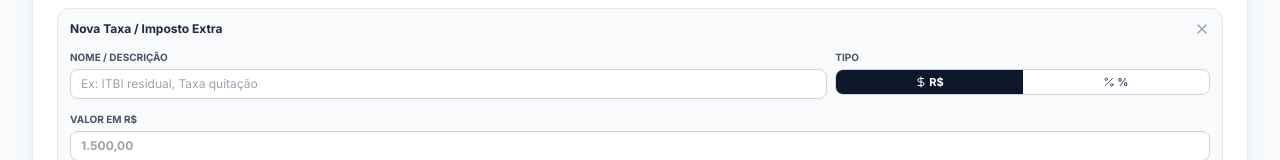
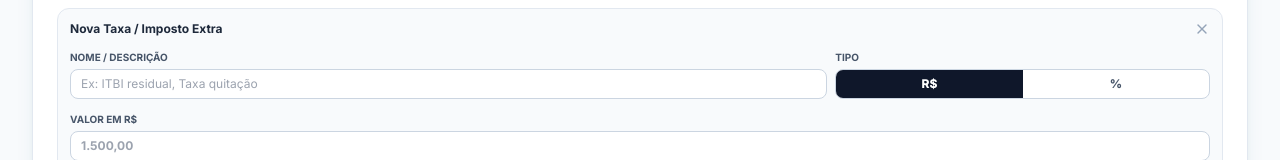
Before and after one commit to junioelizeu0-glitch/imovel-decisao, a React (Vite) app in the folder frontend/: page / in a window 1280 px wide. Both pictures are taken after a click on the button "Adicionar Taxa/Imposto Extra". Shown: the part 1211-1371 px from the top of the page. Built offline with nearby package versions, Linux system fonts and the light colour scheme.

Commit message:
fix: remover simbolos duplicados dos botoes de tipo em ListaDeducoesExtras e exibir R$ e % de forma limpa

```diff
--- a/frontend/src/components/ListaDeducoesExtras.tsx
+++ b/frontend/src/components/ListaDeducoesExtras.tsx
@@ -1,7 +1,7 @@
 import React, { useState } from "react";
-import { Plus, Trash2, Tag, Percent, DollarSign, Check, X } from "lucide-react";
+import { Plus, Trash2, Tag, Check, X } from "lucide-react";
 import { TaxaExtra } from "../types";
-import { formatCurrencyBRL, parseCurrencyBRL } from "../utils/formatters";
+import { parseCurrencyBRL } from "../utils/formatters";
 
 interface ListaDeducoesExtrasProps {
   taxasExtras: TaxaExtra[];
@@ -140,20 +140,20 @@ export const ListaDeducoesExtras: React.FC<ListaDeducoesExtrasProps> = ({
                 <button
                   type="button"
                   onClick={() => setTipo("FIXO")}
-                  className={`flex-1 py-1 text-[11px] font-bold flex items-center justify-center gap-0.5 ${
+                  className={`flex-1 py-1.5 text-xs font-extrabold transition ${
                     tipo === "FIXO" ? "bg-slate-900 text-white" : "text-slate-600 hover:bg-slate-100"
                   }`}
                 >
-                  <DollarSign className="w-3 h-3" /> R$
+                  R$
                 </button>
                 <button
                   type="button"
                   onClick={() => setTipo("PERCENTUAL")}
-                  className={`flex-1 py-1 text-[11px] font-bold flex items-center justify-center gap-0.5 ${
+                  className={`flex-1 py-1.5 text-xs font-extrabold transition ${
                     tipo === "PERCENTUAL" ? "bg-slate-900 text-white" : "text-slate-600 hover:bg-slate-100"
                   }`}
                 >
-                  <Percent className="w-3 h-3" /> %
+                  %
                 </button>
               </div>
             </div>
@@ -168,7 +168,7 @@ export const ListaDeducoesExtras: React.FC<ListaDeducoesExtrasProps> = ({
               <input
                 type="text"
                 required
-                placeholder={tipo === "FIXO" ? "1.500,00" : "1.5"}
+                placeholder={tipo === "FIXO" ? "1.500,00" : "1,5"}
                 value={textoValor}
                 onChange={(e) => setTextoValor(e.target.value)}
                 className="w-full bg-white border border-slate-300 rounded-lg px-2.5 py-1.5 text-xs font-bold text-slate-900 focus:ring-1 focus:ring-teal-500"
```
